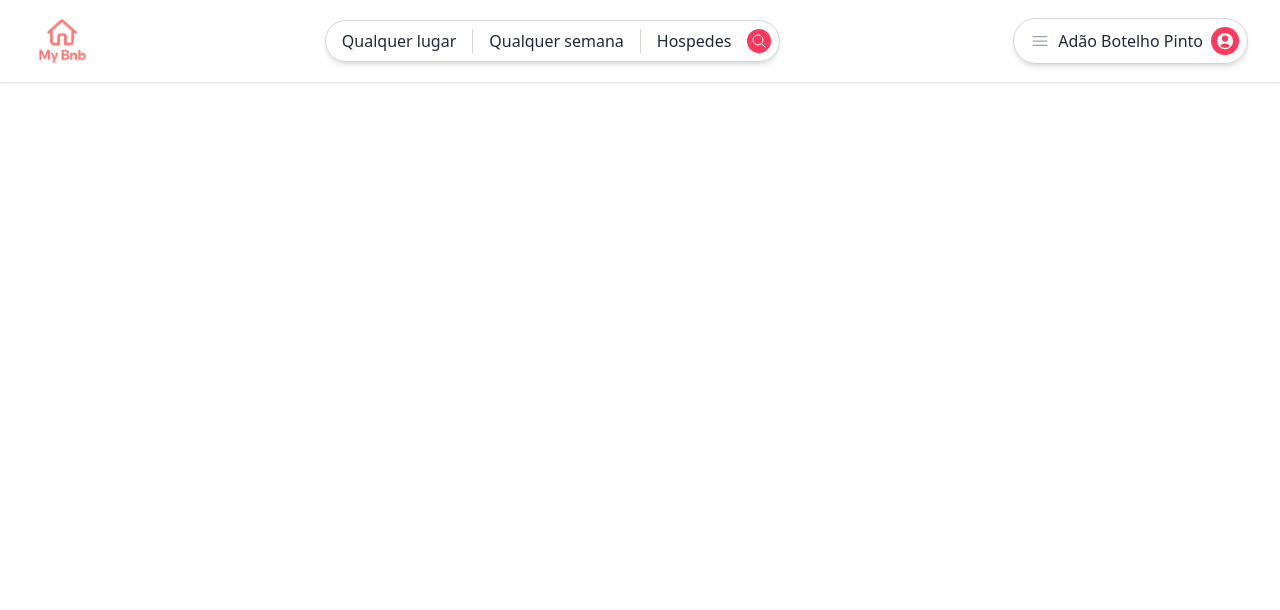
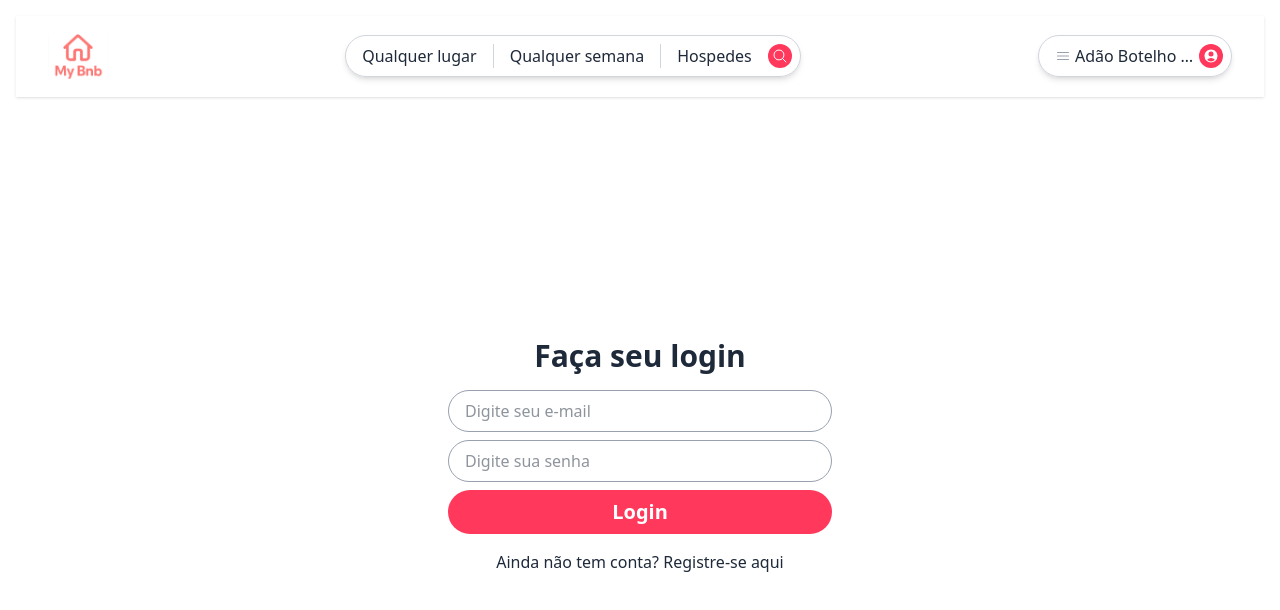
Before and after one commit to FabioMGonc/airbnb-clone, a React (Vite) app: page /login in a window 1280 px wide. Shown: the top 610 px of the page. Built offline with nearby package versions, Linux system fonts and the light colour scheme.

Commit message:
feat: criação dos componentes Main, Item e da página de Login

```diff
--- a/index.html
+++ b/index.html
@@ -7,7 +7,7 @@
     <title>My Bnb</title>
   </head>
   <body>
-    <div id="root" class="text-gray-800"></div>
+    <div id="root" class="text-gray-800 grid grid-rows-[auto_1fr] min-h-[100svh]"></div>
     <script type="module" src="/src/main.jsx"></script>
   </body>
 </html>
--- a/package.json
+++ b/package.json
@@ -13,6 +13,7 @@
     "@tailwindcss/vite": "^4.1.7",
     "react": "^19.1.0",
     "react-dom": "^19.1.0",
+    "react-router-dom": "^7.6.0",
     "tailwindcss": "^4.1.7"
   },
   "devDependencies": {
--- a/src/App.jsx
+++ b/src/App.jsx
@@ -1,10 +1,19 @@
 import Header from "./components/Header.jsx";
+import Main from "./components/Main.jsx";
+import Login from "./pages/Login.jsx";
+import { BrowserRouter, Routes, Route } from "react-router-dom";
 
 function App() {
   return (
-    <>
+    <BrowserRouter>
       <Header />
-    </>
+
+      <Routes>
+        <Route path="/" element={<Main />}/>
+        <Route path="/login" element={<Login />}/>
+
+      </Routes>
+    </BrowserRouter>
   )
 }
 
--- a/src/components/Header.jsx
+++ b/src/components/Header.jsx
@@ -1,13 +1,15 @@
 import React from 'react';
+import { Link } from 'react-router-dom';
 
 const Header = () => {
   return (
-    <header className='bg-white shadow p-4'>
-        <div className='flex items-center justify-between px-4 py-0.5 max-w-7xl mx-auto'>
-            <div>
+    <header className='bg-white shadow m-4 p-4'>
+        <div className='flex items-center justify-between px-4 sm:px8 py-0.5 max-w-7xl mx-auto'>
+            <Link to='/'>
                 <img className='w-15 h-auto cursor-pointer'  src="logo-site.png" alt="" srcSet="" />
-            </div>
-            <div className='flex items-center border border-gray-300 pr-2 pl-4 py-2 rounded-full shadow-md'>
+            </Link>
+
+            <div className='hidden lg:flex items-center border border-gray-300 pr-2 pl-4 py-2 rounded-full shadow-md'>
                 <p className='border-r border-r-gray-300 pr-4'>Qualquer lugar</p>
                 <p className='border-r border-r-gray-300 px-4'>Qualquer semana</p>
                 <p className='px-4'>Hospedes</p>
@@ -20,16 +22,18 @@ const Header = () => {
             <div className='flex items-center border border-gray-300 pr-2 pl-4 py-2 rounded-full shadow-md'>
 
                 <div>
-                    <svg xmlns="http://www.w3.org/2000/svg" viewBox="0 0 24 24" fill="currentColor" className="size-5 text-gray-400">
+                    <svg xmlns="http://www.w3.org/2000/svg" viewBox="0 0 24 24" fill="currentColor" className="size-4 text-gray-400">
                         <path fillRule="evenodd" d="M3 6.75A.75.75 0 0 1 3.75 6h16.5a.75.75 0 0 1 0 1.5H3.75A.75.75 0 0 1 3 6.75ZM3 12a.75.75 0 0 1 .75-.75h16.5a.75.75 0 0 1 0 1.5H3.75A.75.75 0 0 1 3 12Zm0 5.25a.75.75 0 0 1 .75-.75h16.5a.75.75 0 0 1 0 1.5H3.75a.75.75 0 0 1-.75-.75Z" clipRule="evenodd" />
                     </svg>
                 </div>
-                <p className='px-2'>Adão Botelho Pinto</p>
-                <div className='bg-[var(--primary-color-400)] rounded-full p-1 text-white cursor-pointer'>
-                    <svg xmlns="http://www.w3.org/2000/svg" viewBox="0 0 24 24" fill="currentColor" className="size-5">
-                        <path fillRule="evenodd" d="M18.685 19.097A9.723 9.723 0 0 0 21.75 12c0-5.385-4.365-9.75-9.75-9.75S2.25 6.615 2.25 12a9.723 9.723 0 0 0 3.065 7.097A9.716 9.716 0 0 0 12 21.75a9.716 9.716 0 0 0 6.685-2.653Zm-12.54-1.285A7.486 7.486 0 0 1 12 15a7.486 7.486 0 0 1 5.855 2.812A8.224 8.224 0 0 1 12 20.25a8.224 8.224 0 0 1-5.855-2.438ZM15.75 9a3.75 3.75 0 1 1-7.5 0 3.75 3.75 0 0 1 7.5 0Z" clipRule="evenodd" />
-                    </svg>
-                </div>
+                <p className='px-1 max-w-20 truncate sm:max-w-32'>Adão Botelho Pinto</p>
+                <Link to={'/login'}>
+                    <div className='bg-[var(--primary-color-400)] rounded-full p-1 text-white cursor-pointer'>
+                        <svg xmlns="http://www.w3.org/2000/svg" viewBox="0 0 24 24" fill="currentColor" className="size-4">
+                            <path fillRule="evenodd" d="M18.685 19.097A9.723 9.723 0 0 0 21.75 12c0-5.385-4.365-9.75-9.75-9.75S2.25 6.615 2.25 12a9.723 9.723 0 0 0 3.065 7.097A9.716 9.716 0 0 0 12 21.75a9.716 9.716 0 0 0 6.685-2.653Zm-12.54-1.285A7.486 7.486 0 0 1 12 15a7.486 7.486 0 0 1 5.855 2.812A8.224 8.224 0 0 1 12 20.25a8.224 8.224 0 0 1-5.855-2.438ZM15.75 9a3.75 3.75 0 1 1-7.5 0 3.75 3.75 0 0 1 7.5 0Z" clipRule="evenodd" />
+                        </svg>
+                    </div>
+                </Link>
 
             </div>
         </div>
@@ -37,4 +41,4 @@ const Header = () => {
   )
 }
 
-export default Header
+export default Header;
--- /dev/null
+++ b/src/components/Item.jsx
@@ -0,0 +1,18 @@
+import React from 'react';
+
+const preco = 550;
+
+const Item = () => {
+  return (
+    <a href='#' className='flex flex-col gap-2'>
+        <img className='aspect-square object-cover rounded-2xl' src="https://a0.muscache.com/im/pictures/airflow/Hosting-39895819/original/ce8f6db3-ab4d-4926-a791-8700330a6c80.jpg?im_w=960" alt="Imagem da acomodação" srcSet="" />
+        <div>
+            <h3 className='text-xl font-semibold'>Quarto em Botafogo, Brasil</h3>
+            <p className='truncate text-gray-600'>Alugando um quarto de uma casa em Botafogo-RJ com 44 pés quadrados (4 metros quadrados). Os hóspedes têm acesso a dois banheiros, cozinha, varanda, máquina de lavar e varal. Uma casa arejada e iluminada. Condomínio muito tranquilo. Muito bem localizado, fica perto da estação de metrô, pontos de ônibus, mercados, restaurantes, bares, shopping centers, praças, farmácias e hospitais. Perto do Pão de Açúcar e das praias de Botafogo, Copacabana e Ipanema. Bem-vindos a todos!</p>
+        </div>
+        <p><span className='font-semibold'>R$:{preco}</span> por noite</p>
+    </a>
+  )
+}
+
+export default Item;
--- /dev/null
+++ b/src/components/Main.jsx
@@ -0,0 +1,21 @@
+import React from 'react';
+import Item from './Item';
+
+const Main = () => {
+  return (
+    <main className='gap-3 mx-auto grid grid-cols-[repeat(auto-fit,minmax(225px,1fr))] max-w-7xl px-8'>
+        <Item/>
+        <Item/>
+        <Item/>
+        <Item/>
+        <Item/>
+        <Item/>
+        <Item/>
+        <Item/>
+        <Item/>
+        <Item/>
+    </main>
+  )
+}
+
+export default Main;
--- /dev/null
+++ b/src/pages/Login.jsx
@@ -0,0 +1,22 @@
+import React from 'react';
+import { Link } from 'react-router-dom';
+
+const Login = () => {
+  return (
+    <section className='flex items-center '>
+        <div className='mx-auto flex max-w-96 flex-col items-center gap-4 w-full'>
+            <h1 className='text-3xl font-bold'>Faça seu login</h1>
+            <form className='flex w-full flex-col gap-2'>
+                <input className='w-full rounded-full border border-gray-400 px-4 py-2' placeholder='Digite seu e-mail' type="email" name="" id="" />
+                <input className='w-full rounded-full border border-gray-400 px-4 py-2' placeholder='Digite sua senha' type="password" name="" id="" />
+                <button className='w-full cursor-pointer text-white rounded-full font-bold text-xl bg-[var(--primary-color-400)] px-4 py-2'>Login</button>
+            </form>
+
+            <p>Ainda não tem conta? Registre-se <Link className='no-underline hover:underline hover:font-semibold hover:text-blue-600' to={'/register'}>aqui</Link></p>
+
+        </div>
+    </section>
+  )
+}
+
+export default Login
```
Also changed, not shown: 2 other files (tests, documents, lock files or other folders).
